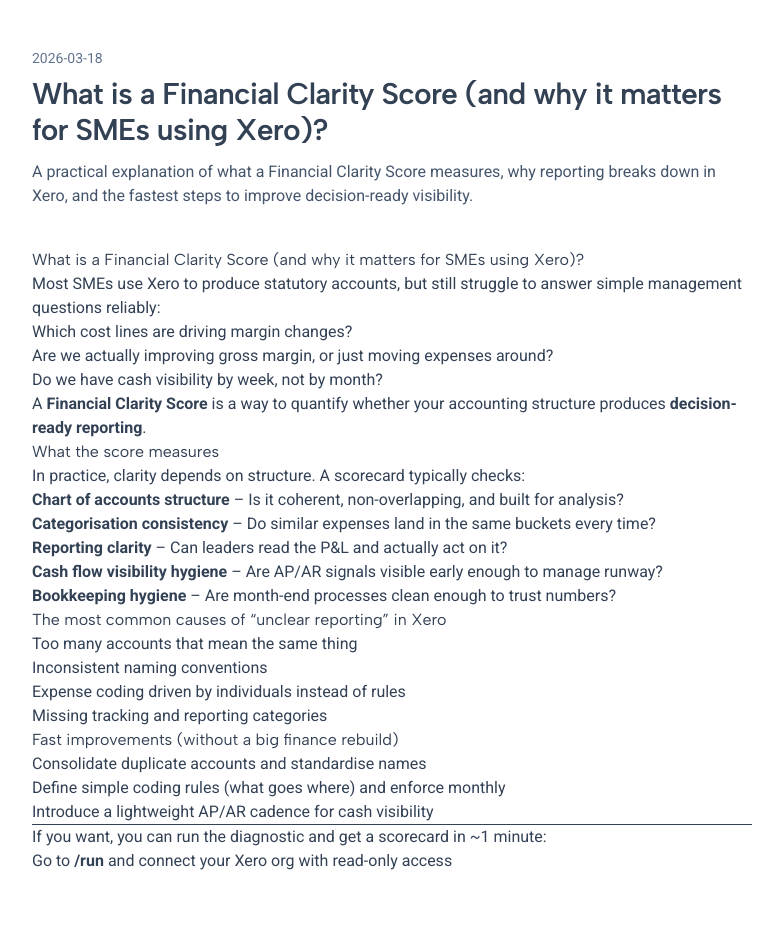
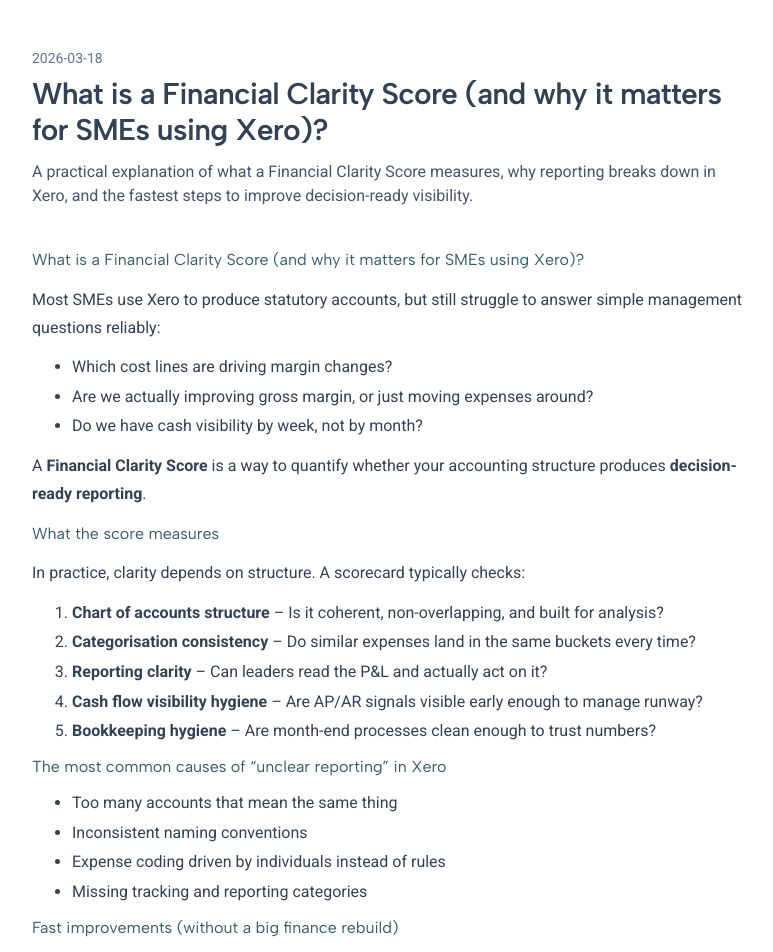
Before and after one commit to noemisasum/xero-financial-clarity, a Next.js app: page /insights/financial-clarity-scorecard in a window 1280 px wide. Shown: the top 952 px of the page, without its empty margins (248-1021 px from the left). Before the commit the page ends 921 px from the top, so only its background shows below. Built offline with nearby package versions, Linux system fonts and the light colour scheme.

Commit message:
Fix insights MDX formatting (lists/spacing)

```diff
--- a/src/app/globals.css
+++ b/src/app/globals.css
@@ -45,3 +45,40 @@ a:not([data-button]) {
 ::selection {
   background: var(--accent-soft);
 }
+
+/* Insights (MDX) content defaults.
+   Tailwind preflight often removes list markers/margins; restore readable article formatting. */
+.insights-content h1,
+.insights-content h2,
+.insights-content h3 {
+  color: var(--heading);
+}
+
+.insights-content p {
+  margin: 0.85rem 0;
+  line-height: 1.75;
+}
+
+.insights-content ul,
+.insights-content ol {
+  margin: 0.75rem 0 0.75rem 1.25rem;
+  padding-left: 1.25rem;
+}
+
+.insights-content ul {
+  list-style: disc;
+}
+
+.insights-content ol {
+  list-style: decimal;
+}
+
+.insights-content li {
+  margin: 0.35rem 0;
+}
+
+.insights-content hr {
+  margin: 2rem 0;
+  border: 0;
+  border-top: 1px solid var(--border);
+}
--- a/src/app/insights/[slug]/page.tsx
+++ b/src/app/insights/[slug]/page.tsx
@@ -65,7 +65,7 @@ export default async function InsightPostPage({
         <p className="mt-3 text-slate-600">{post.frontmatter.description}</p>
       ) : null}
 
-      <article className="prose prose-slate mt-10 max-w-none">{content}</article>
+      <article className="insights-content mt-10">{content}</article>
 
       <script
         type="application/ld+json"
```
